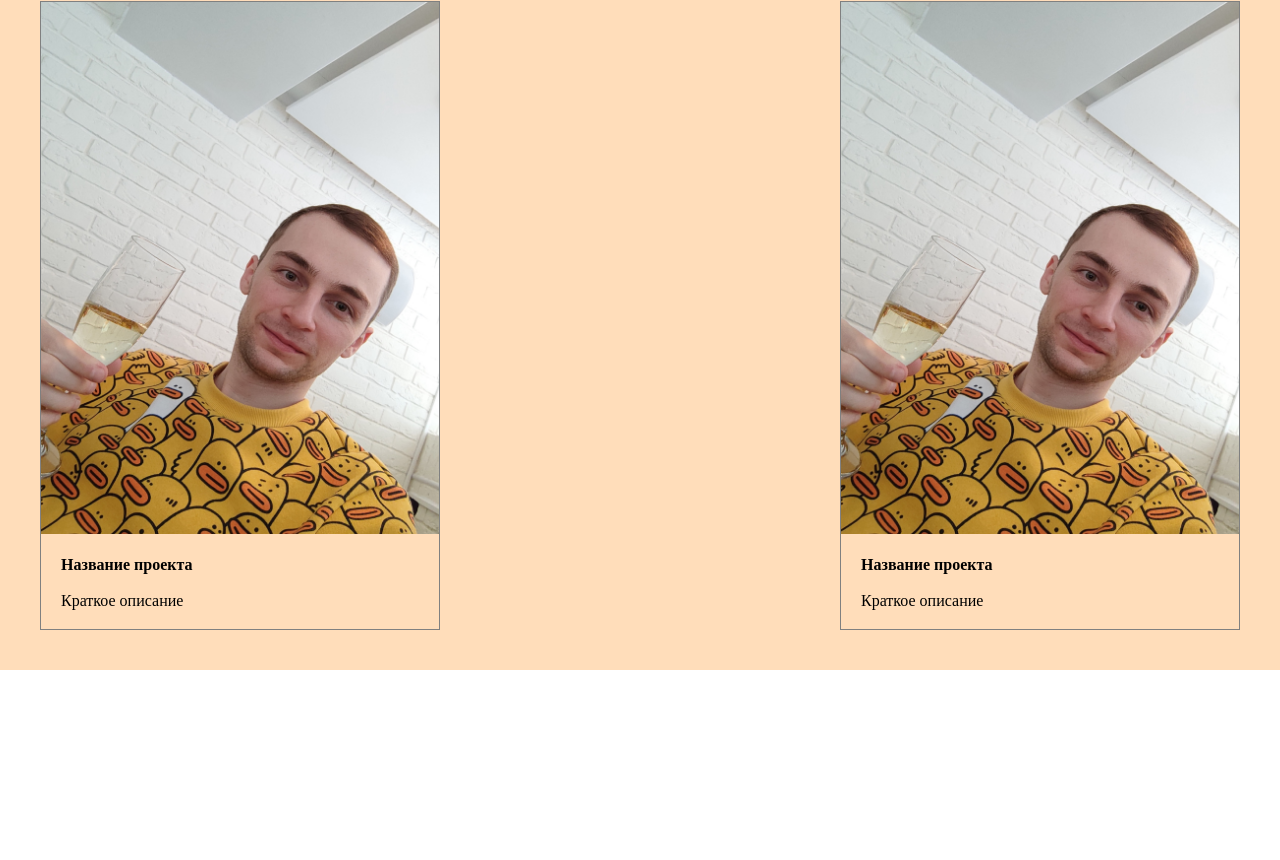
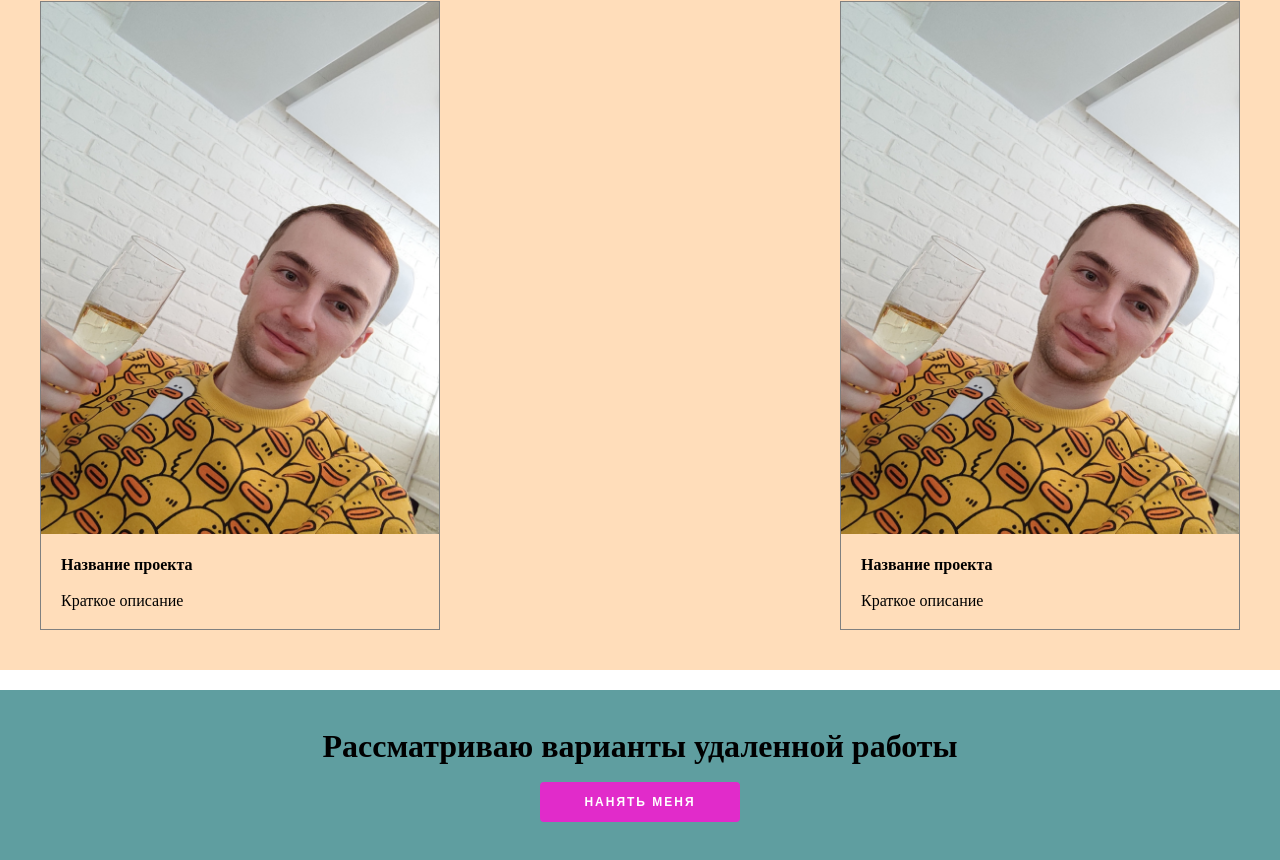
Before and after one commit to WebSergeevDima/portfolio, a React (Create React App) app: page / in a window 1280 px wide. Shown: the part 1200-2060 px from the top of the page. Before the commit the page ends 1890 px from the top, so only its background shows below. Built offline with nearby package versions, Linux system fonts and the light colour scheme.

Commit message:
add hire block

```diff
--- a/src/App.tsx
+++ b/src/App.tsx
@@ -4,6 +4,7 @@ import Header from "./components/Header/Header";
 import TitleWithPhoto from "./components/TitleWithPhoto/TitleWithPhoto";
 import Skills from "./components/Skills/Skills";
 import Works from "./components/Works/Works";
+import Hire from "./components/Hire/Hire";
 
 function App() {
     return (
@@ -12,6 +13,7 @@ function App() {
             <TitleWithPhoto/>
             <Skills/>
             <Works/>
+            <Hire/>
         </div>
     );
 }
--- /dev/null
+++ b/src/components/Hire/Hire.module.css
@@ -0,0 +1,30 @@
+.hire {
+    background: cadetblue;
+    text-align: center;
+    padding: 40px 0;
+}
+
+.title {
+    font-size: 32px;
+    font-weight: bold;
+}
+
+.btn {
+    margin: 20px 0 0 0;
+    border: 0;
+    width: 200px;
+    height: 40px;
+    background: #e12bca;
+    border-radius: 4px;
+    color: #ffffff;
+    text-transform: uppercase;
+    font-weight: bold;
+    font-size: 12px;
+    letter-spacing: 2px;
+    cursor: pointer;
+    transition: .2s;
+}
+
+.btn:hover {
+    background: #e95ed7;
+}
--- /dev/null
+++ b/src/components/Hire/Hire.tsx
@@ -0,0 +1,13 @@
+import React from "react";
+import style from './Hire.module.css'
+
+const Hire: React.FC = () => {
+    return (
+        <div className={style.hire}>
+            <h2 className={style.title}>Рассматриваю варианты удаленной работы</h2>
+            <button className={style.btn}>Нанять меня</button>
+        </div>
+    )
+}
+
+export default Hire;
```
